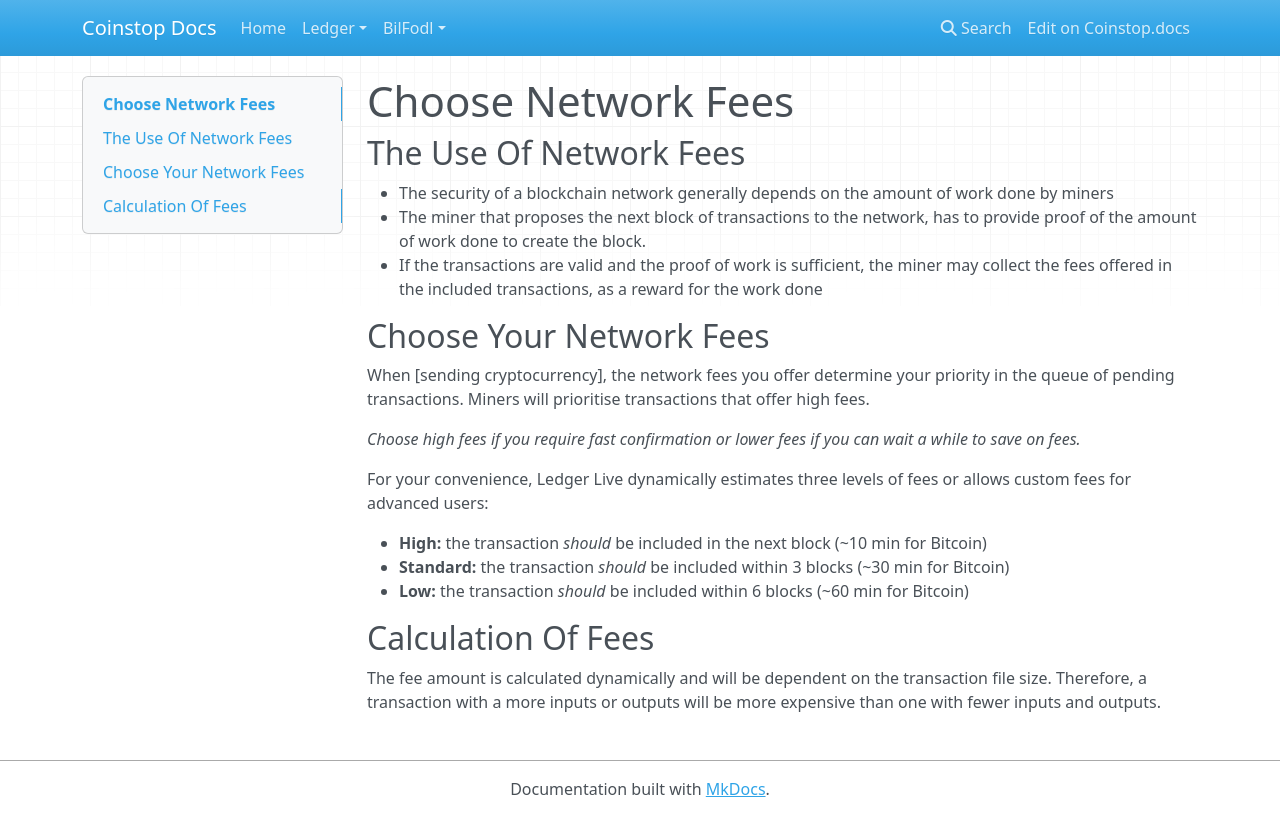
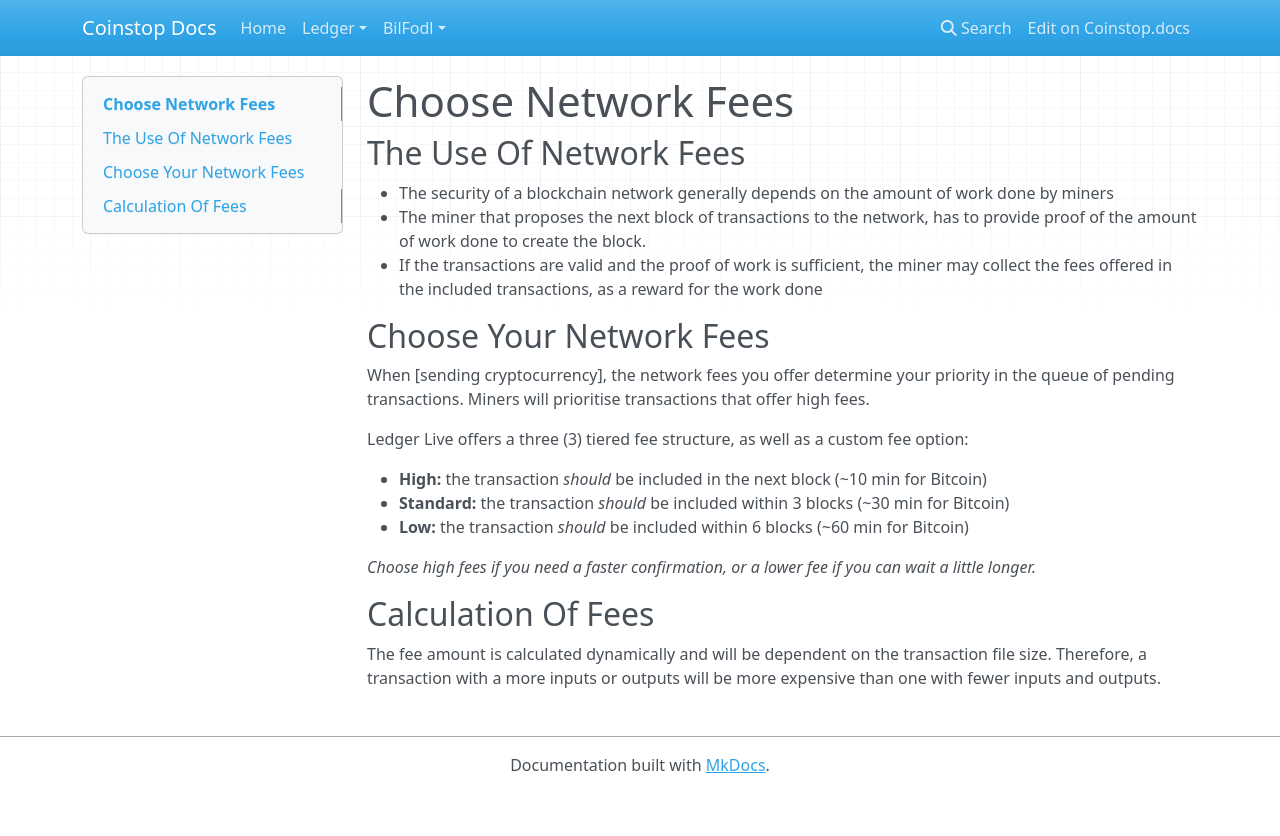
Before and after one commit to coinstopio/coinstopio.docs, an MkDocs documentation site: the page built from docs/Ledger/LedgerLive/ChooseNetworkFees.md, in a window 1280 px wide. Shown: the top 836 px of the page. Built offline with MkDocs 1.6.1, drawn with Linux system fonts in a browser that asks for light colours; nearby versions of some CDN libraries.

Commit message:
Update ChooseNetworkFees.md

```diff
--- a/docs/Ledger/LedgerLive/ChooseNetworkFees.md
+++ b/docs/Ledger/LedgerLive/ChooseNetworkFees.md
@@ -10,14 +10,14 @@
 
 When [sending cryptocurrency], the network fees you offer determine your priority in the queue of pending transactions. Miners will prioritise transactions that offer high fees.
 
-_Choose high fees if you require fast confirmation or lower fees if you can wait a while to save on fees._
-
-For your convenience, Ledger Live dynamically estimates three levels of fees or allows custom fees for advanced users:
+Ledger Live offers a three (3) tiered fee structure, as well as a custom fee option:
 
 -   **High:** the transaction _should_ be included in the next block (~10 min for Bitcoin)
 -   **Standard:** the transaction _should_ be included within 3 blocks (~30 min for Bitcoin)
 -   **Low:** the transaction _should_ be included within 6 blocks (~60 min for Bitcoin)
 
+_Choose high fees if you need a faster confirmation, or a lower fee if you can wait a little longer._
+
 ## Calculation Of Fees
 
 The fee amount is calculated dynamically and will be dependent on the transaction file size. Therefore, a transaction with a more inputs or outputs will be more expensive than one with fewer inputs and outputs.
```
